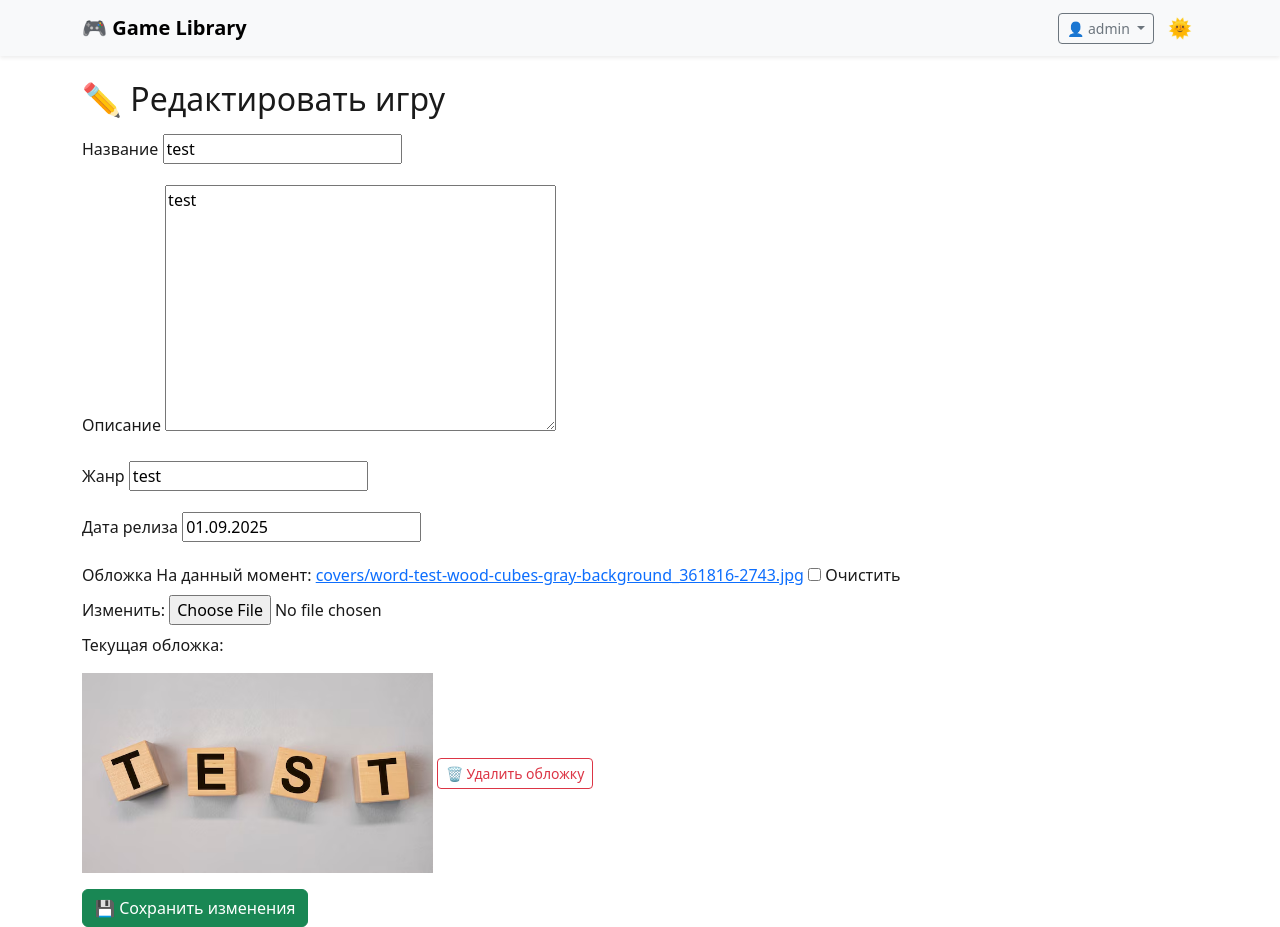
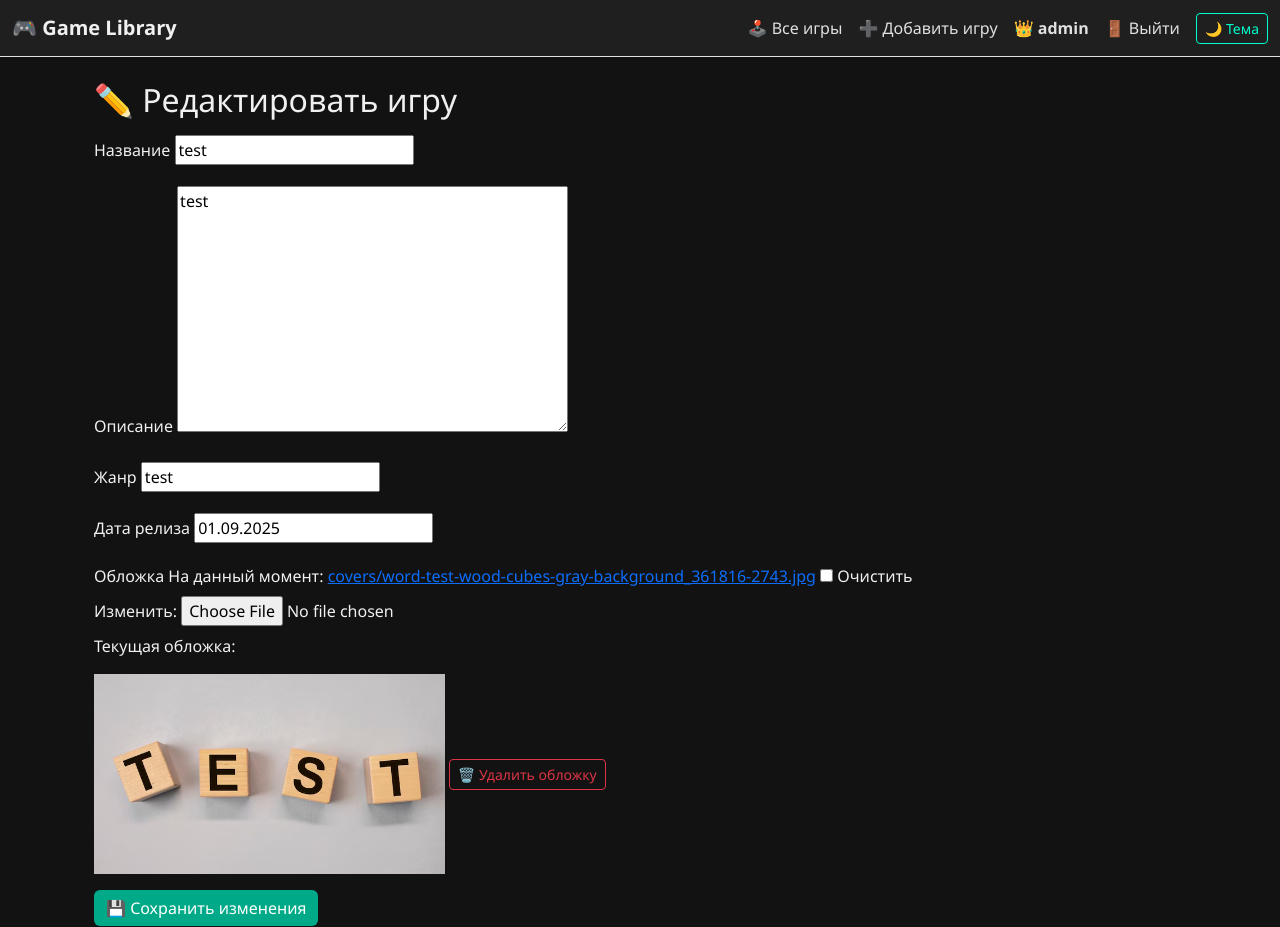
Before and after one commit to SkaVP/game_library, a Django app: page /edit/1/ in a window 1280 px wide. Run offline with Django 5.2, Linux system fonts and the light colour scheme; a user stored in the database is signed in; data comes from the database, SQL or seed files in the repository; both versions use the stored data as it was after the commit.

Commit message:
feat: темы

```diff
--- /dev/null
+++ b/core/static/css/dark_theme.css
@@ -0,0 +1,86 @@
+body {
+    background-color: #121212;
+    color: #f0f0f0;
+    font-family: 'Segoe UI', sans-serif;
+}
+
+/* Навбар */
+.navbar {
+    background-color: #1f1f1f;
+    border-bottom: 1px solid #333;
+}
+.navbar-brand {
+    color: #f0f0f0 !important;
+    font-weight: bold;
+}
+.nav-link {
+    color: #e0e0e0 !important;
+    font-weight: 500;
+}
+.nav-link:hover {
+    color: #00ffcc !important;
+}
+
+/* Карточки */
+.card {
+    background-color: #1e1e1e;
+    border: 1px solid #333;
+    color: #f0f0f0;
+    transition: transform 0.3s ease, box-shadow 0.3s ease;
+}
+.card:hover {
+    transform: scale(1.03);
+    box-shadow: 0 0 15px rgba(0, 255, 204, 0.3);
+    border-color: #00ffcc;
+}
+
+/* Кнопки */
+.btn-success {
+    background-color: #00aa88;
+    color: #fff;
+    border: none;
+}
+.btn-success:hover {
+    background-color: #00ccaa;
+}
+.btn-outline-info {
+    color: #00ffcc;
+    border-color: #00ffcc;
+}
+.btn-outline-info:hover {
+    background-color: #00ffcc;
+    color: #121212;
+}
+
+/* Формы */
+.form-control {
+    background-color: #1e1e1e;
+    color: #f0f0f0;
+    border: 1px solid #444;
+}
+.form-control:focus {
+    border-color: #00ffcc;
+    box-shadow: 0 0 0 0.2rem rgba(0, 255, 204, 0.25);
+}
+
+/* Сообщения */
+.alert {
+    background-color: #2a2a2a;
+    border: 1px solid #444;
+    color: #f0f0f0;
+}
+.alert-success {
+    border-left: 5px solid #00cc88;
+}
+.alert-danger {
+    border-left: 5px solid #ff4444;
+}
+
+/* Значок темы */
+.theme-icon {
+    display: inline-block;
+    transition: transform 0.5s ease;
+}
+.theme-icon.spin {
+    transform: rotate(360deg);
+}
--- a/core/templates/core/base.html
+++ b/core/templates/core/base.html
@@ -1,94 +1,51 @@
 <!DOCTYPE html>
 <html lang="ru">
+{% load static %}
 <head>
     <meta charset="UTF-8">
     <title>{% block title %}Game Library{% endblock %}</title>
     <meta name="viewport" content="width=device-width, initial-scale=1">
 
-    <!-- Bootstrap 5 -->
+    <!-- Bootstrap -->
     <link href="https://cdn.jsdelivr.net/npm/bootstrap@5.3.2/dist/css/bootstrap.min.css" rel="stylesheet">
 
-    <!-- CSS-переменные для тем -->
-    <style>
-        :root {
-            --bg-color: #ffffff;
-            --text-color: #1a1a1a;
-            --card-bg: #f8f9fa;
-        }
-
-        body.light-theme {
-            --bg-color: #ffffff;
-            --text-color: #1a1a1a;
-            --card-bg: #f8f9fa;
-        }
-
-        body.dark-theme {
-            --bg-color: #121212;
-            --text-color: #f0f0f0;
-            --card-bg: #2c2c2c;
-        }
-
-        body {
-            background-color: var(--bg-color);
-            color: var(--text-color);
-        }
-
-        .card {
-            background-color: var(--card-bg);
-            color: var(--text-color);
-        }
-
-        .navbar, .dropdown-menu {
-            background-color: var(--card-bg);
-        }
-
-        .btn-theme {
-            border: none;
-            background: transparent;
-            font-size: 1.2rem;
-        }
-    </style>
+    <!-- Темы -->
+    <link id="theme-style" rel="stylesheet" href="{% static 'css/dark_theme.css' %}">
 </head>
-<body class="light-theme">
-
-<!-- 🔝 Навбар -->
-<nav class="navbar navbar-expand-lg shadow-sm mb-4">
-    <div class="container">
+<body>
+<nav class="navbar navbar-expand-lg border-bottom">
+    <div class="container-fluid">
         <a class="navbar-brand fw-bold" href="{% url 'home' %}">🎮 Game Library</a>
-        <button class="navbar-toggler" type="button" data-bs-toggle="collapse" data-bs-target="#navbarContent">
+        <button class="navbar-toggler" type="button" data-bs-toggle="collapse" data-bs-target="#navbarNav">
             <span class="navbar-toggler-icon"></span>
         </button>
 
-        <div class="collapse navbar-collapse justify-content-end" id="navbarContent">
-            <ul class="navbar-nav align-items-center">
+        <div class="collapse navbar-collapse" id="navbarNav">
+            <ul class="navbar-nav ms-auto align-items-center">
+                <li class="nav-item"><a class="nav-link" href="{% url 'game_list' %}">🕹️ Все игры</a></li>
+                <li class="nav-item"><a class="nav-link" href="{% url 'add_game' %}">➕ Добавить игру</a></li>
+
                 {% if user.is_authenticated %}
-                    <li class="nav-item dropdown me-2">
-                        <a class="btn btn-outline-secondary btn-sm dropdown-toggle" href="#" role="button" data-bs-toggle="dropdown" aria-expanded="false">
-                            👤 {{ user.username }}
+                    <li class="nav-item">
+                        <a class="nav-link text-info fw-bold" href="{% url 'profile' %}">
+                            👑 {{ user.username }}
                         </a>
-                        <ul class="dropdown-menu dropdown-menu-end">
-                            <li><a class="dropdown-item" href="{% url 'profile' %}">Профиль</a></li>
-                            <li><a class="dropdown-item" href="{% url 'add_game' %}">➕ Добавить игру</a></li>
-                            <li><hr class="dropdown-divider"></li>
-                            <li>
-                                <form method="post" action="{% url 'logout' %}" class="d-inline">
-                                    {% csrf_token %}
-                                    <button type="submit" class="dropdown-item text-danger">Выйти</button>
-                                </form>
-                            </li>
-                        </ul>
+                    </li>
+                    <li class="nav-item">
+                        <form method="post" action="{% url 'logout' %}" class="d-inline">
+                            {% csrf_token %}
+                            <button type="submit" class="nav-link btn btn-link text-decoration-none">
+                                🚪 Выйти
+                            </button>
+                        </form>
                     </li>
                 {% else %}
-                    <li class="nav-item me-2">
-                        <a href="{% url 'login' %}" class="btn btn-outline-primary btn-sm">Вход</a>
-                    </li>
-                    <li class="nav-item me-2">
-                        <a href="{% url 'register' %}" class="btn btn-outline-success btn-sm">Регистрация</a>
-                    </li>
+                    <li class="nav-item"><a class="nav-link" href="{% url 'login' %}">🔐 Войти</a></li>
                 {% endif %}
+
                 <li class="nav-item">
-                    <button id="theme-toggle" class="btn-theme" title="Переключить тему">
-                        <span id="theme-icon">🌞</span>
+                    <button id="theme-toggle" class="btn btn-sm btn-outline-info ms-2">
+                        <span id="theme-icon" class="theme-icon">🌙</span> Тема
                     </button>
                 </li>
             </ul>
@@ -96,47 +53,48 @@
     </div>
 </nav>
 
-<!-- 💬 Flash-сообщения -->
-<div class="container">
+<main class="container mt-4">
     {% if messages %}
         {% for message in messages %}
             <div class="alert alert-{{ message.tags }} alert-dismissible fade show" role="alert">
                 {{ message }}
-                <button type="button" class="btn-close" data-bs-dismiss="alert" aria-label="Закрыть"></button>
+                <button type="button" class="btn-close" data-bs-dismiss="alert"></button>
             </div>
         {% endfor %}
     {% endif %}
-</div>
 
-<!-- 📦 Контент -->
-{% block content %}
-{% endblock %}
+    {% block content %}{% endblock %}
+</main>
 
 <!-- Bootstrap JS -->
 <script src="https://cdn.jsdelivr.net/npm/bootstrap@5.3.2/dist/js/bootstrap.bundle.min.js"></script>
 
-<!-- 🌗 Переключение темы -->
+<!-- Переключатель темы -->
 <script>
-const toggleBtn = document.getElementById('theme-toggle');
-const icon = document.getElementById('theme-icon');
-const body = document.body;
+const themeToggle = document.getElementById('theme-toggle');
+const themeLink = document.getElementById('theme-style');
+const themeIcon = document.getElementById('theme-icon');
 
-function applyTheme(theme) {
-    body.classList.remove('light-theme', 'dark-theme');
-    body.classList.add(theme);
-    icon.textContent = theme === 'dark-theme' ? '🌙' : '🌞';
+function setTheme(theme) {
+    themeLink.href = theme === 'light'
+        ? '{% static "css/light_theme.css" %}'
+        : '{% static "css/dark_theme.css" %}';
+    themeIcon.textContent = theme === 'light' ? '🌞' : '🌙';
     localStorage.setItem('theme', theme);
 }
 
-toggleBtn.addEventListener('click', () => {
-    const current = body.classList.contains('dark-theme') ? 'dark-theme' : 'light-theme';
-    const next = current === 'dark-theme' ? 'light-theme' : 'dark-theme';
-    applyTheme(next);
+themeToggle.addEventListener('click', () => {
+    const current = localStorage.getItem('theme') || 'dark';
+    const next = current === 'dark' ? 'light' : 'dark';
+    setTheme(next);
+
+    themeIcon.classList.add('spin');
+    setTimeout(() => themeIcon.classList.remove('spin'), 500);
 });
 
 window.addEventListener('DOMContentLoaded', () => {
-    const saved = localStorage.getItem('theme') || 'light-theme';
-    applyTheme(saved);
+    const saved = localStorage.getItem('theme') || 'dark';
+    setTheme(saved);
 });
 </script>
 </body>
--- a/core/urls.py
+++ b/core/urls.py
@@ -3,6 +3,7 @@ from django.conf import settings
 from django.contrib.auth import views as auth_views
 from django.conf.urls.static import static
 from . import views
+
 
 urlpatterns = [
     path('', views.home_view, name='home'),
@@ -14,5 +15,6 @@ urlpatterns = [
     path('profile/edit/', views.edit_profile_view, name='edit_profile'),
     path('profile/', views.profile_view, name='profile'),
     path('game/<int:game_id>/', views.game_detail_view, name='game_detail'),
+    path('games/', views.game_list_view, name='game_list'),
 
 ] + static(settings.MEDIA_URL, document_root=settings.MEDIA_ROOT)
--- a/core/views.py
+++ b/core/views.py
@@ -4,6 +4,7 @@ from django.contrib.auth.decorators import login_required
 from django.contrib import messages
 from .models import Game
 from .forms import RegisterForm, GameForm, ProfileForm
+
 # регистрация
 
 def register_view(request):
@@ -41,6 +42,12 @@ def add_game_view(request):
     else:
         form = GameForm()
     return render(request, 'core/add_game.html', {'form': form})
+
+# список игр
+
+def game_list_view(request):
+    games = Game.objects.all().order_by('-release_date')  # или по title
+    return render(request, 'core/game_list.html', {'games': games})
 
 # страница игры
 
--- a/game_library/settings.py
+++ b/game_library/settings.py
@@ -125,6 +125,11 @@ USE_TZ = True
 
 STATIC_URL = 'static/'
 
+STATICFILES_DIRS = [
+    BASE_DIR / 'core' / 'static',  # если статика внутри приложения
+]
+
+
 # Default primary key field type
 # https://docs.djangoproject.com/en/5.2/ref/settings/#default-auto-field
 
```
Also changed, not shown: core/static/css/light_theme.css (added, +81 -0 lines), core/templates/core/game_list.html (added, +30 -0 lines), db.sqlite3, media/covers/word-test-wood-cubes-gray-background_361816-2743_8SP5ogq.jpg (added).
